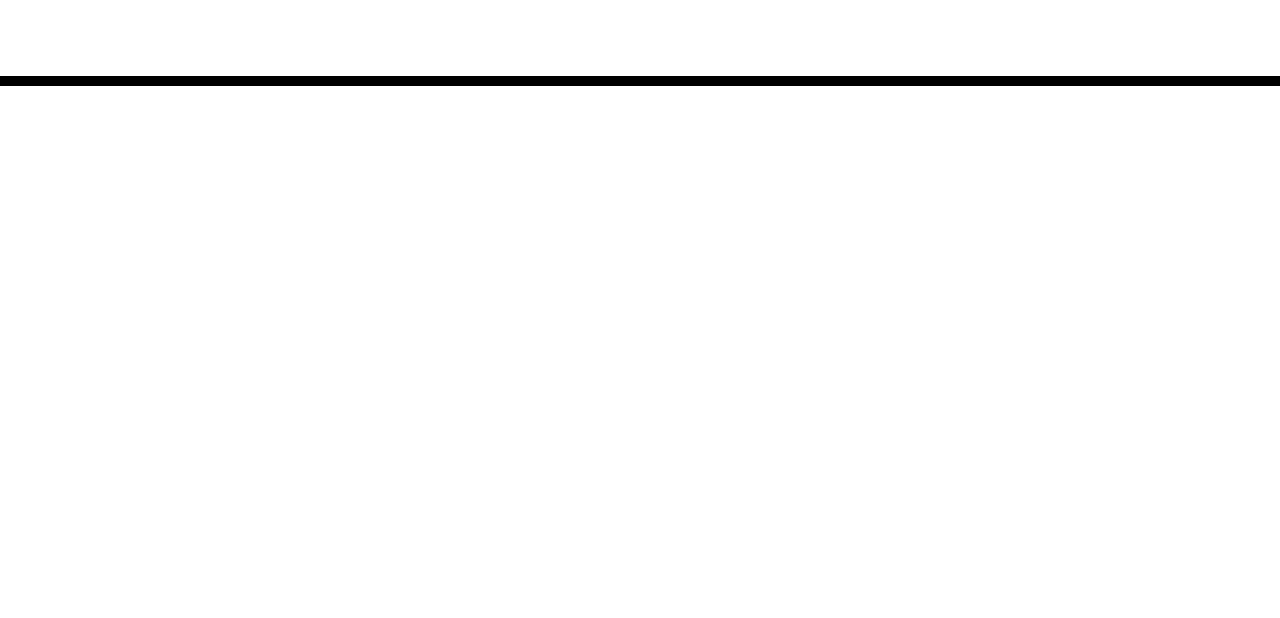
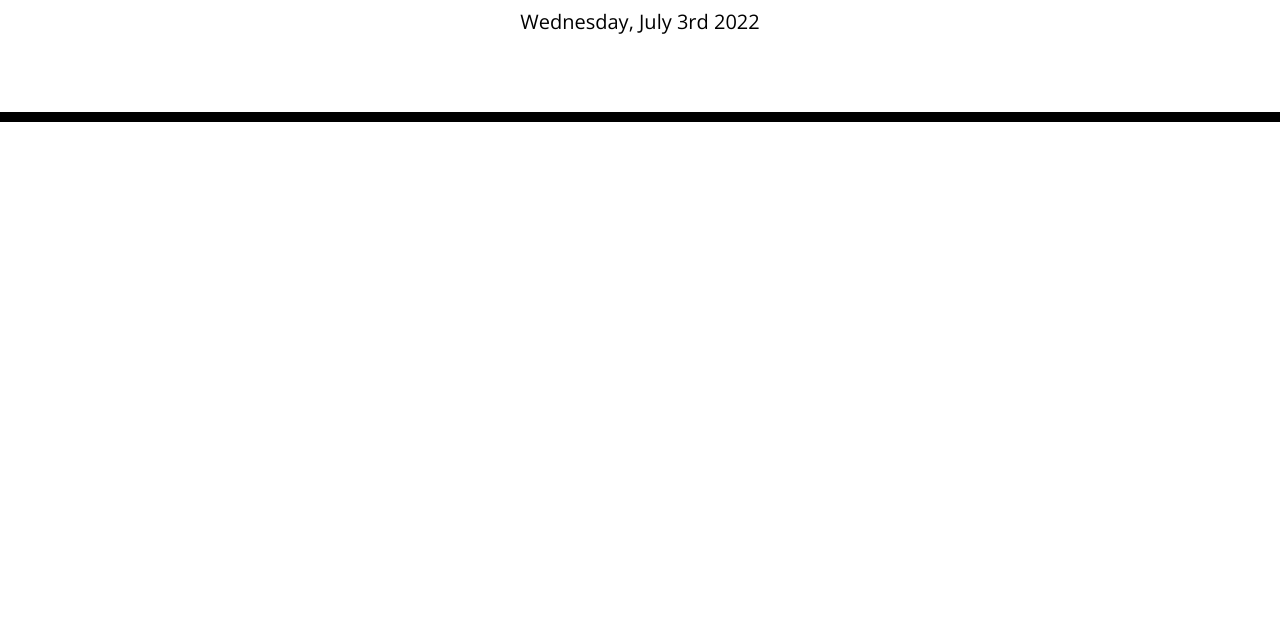
Before and after one commit to Zym0tic/day-planner-app, a plain HTML site: page index.html in a window 1280 px wide. Shown: the part 182-800 px from the top of the page. Drawn offline with nearby package versions, Linux system fonts and the light colour scheme.

Commit message:
add js file, organize files/folders, set time interval

```diff
--- /dev/null
+++ b/assets/JS/index.js
@@ -0,0 +1,5 @@
+var currentDay = ('#currentDay');
+
+window.setInterval(function () {
+    $('#currentDay').html(moment().format('dddd, MMMM do YYYY'))
+  }, 1000);
--- a/index.html
+++ b/index.html
@@ -18,7 +18,7 @@
       href="https://fonts.googleapis.com/css?family=Open+Sans&display=swap"
       rel="stylesheet"
     />
-    <link rel="stylesheet" href="style.css" />
+    <link rel="stylesheet" href="assets/CSS/style.css" />
     <title>Work Day Scheduler</title>
   </head>
 
@@ -29,9 +29,11 @@
       <p id="currentDay" class="lead"></p>
     </header>
     <div class="container">
-      <!-- Timeblocks go here -->
+
+
     </div>
 
+    <script src="assets/JS/index.js"></script>
     <script src="https://cdnjs.cloudflare.com/ajax/libs/jquery/3.2.1/jquery.min.js"></script>
     <script src="https://cdnjs.cloudflare.com/ajax/libs/moment.js/2.24.0/moment.min.js"></script>
   </body>
```
Also changed, not shown: assets/CSS/style.css (renamed from style.css).
